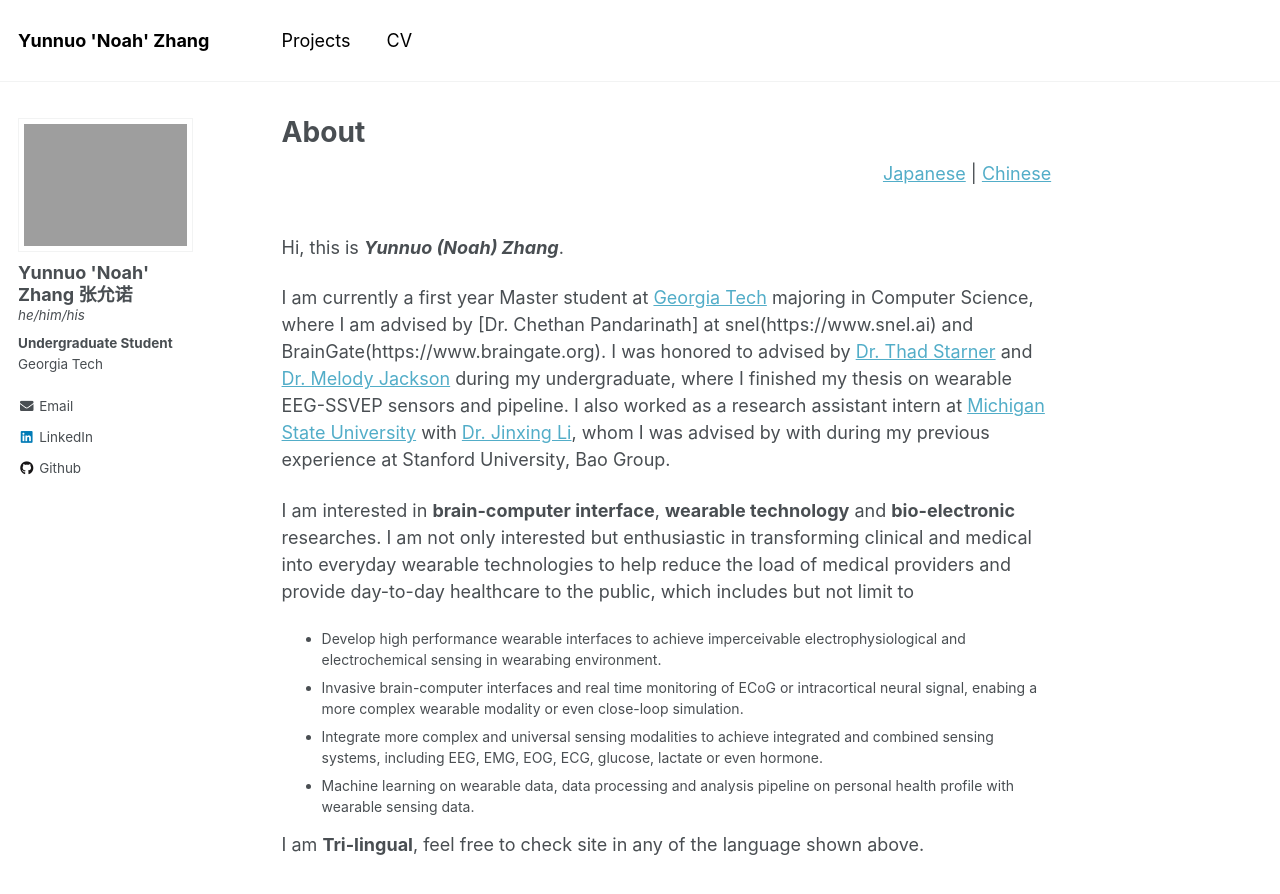
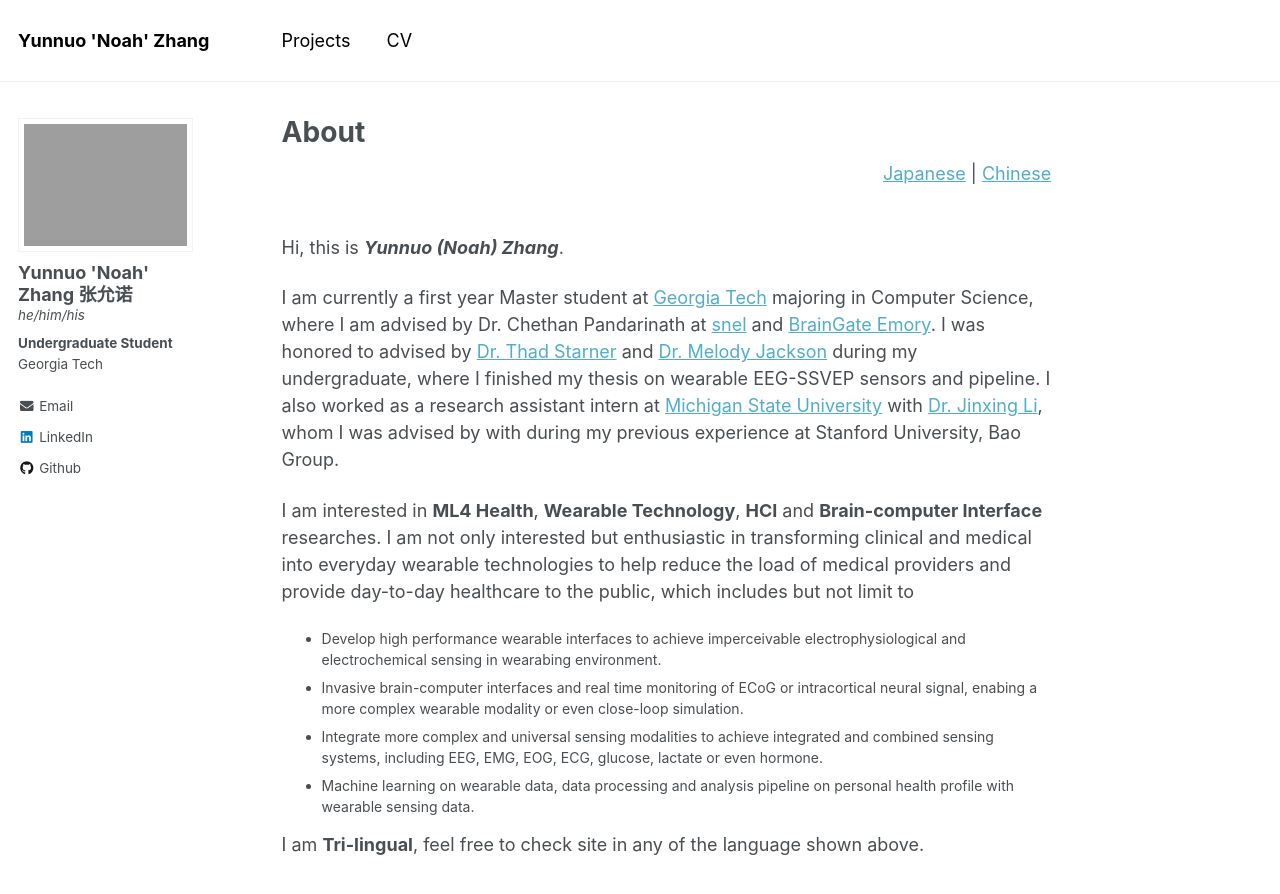
Before and after one commit to NoahZhang1/NoahZhang1.github.io, a Jekyll site: the page built from _pages/about.md, in a window 1280 px wide and 900 px high. Shown: the top 894 px of the window. Built offline with Jekyll 4.4.1, drawn with Linux system fonts in a browser that asks for light colours.

Commit message:
update some format

```diff
--- a/_pages/about.md
+++ b/_pages/about.md
@@ -16,9 +16,9 @@ redirect_from:
 
 Hi, this is ***Yunnuo (Noah) Zhang***.
 
-I am currently a first year Master student at [Georgia Tech](https://www.gatech.edu) majoring in Computer Science, where I am advised by [Dr. Chethan Pandarinath] at snel(https://www.snel.ai) and BrainGate(https://www.braingate.org). I was honored to advised by [Dr. Thad Starner](https://www.cc.gatech.edu/home/thad/index.htm) and [Dr. Melody Jackson](https://faculty.cc.gatech.edu/~melody/) during my undergraduate, where I finished my thesis on wearable EEG-SSVEP sensors and pipeline. I also worked as a research assistant intern at [Michigan State University](https://www.msu.edu) with [Dr. Jinxing Li](https://www.labli.net), whom I was advised by with during my previous experience at Stanford University, Bao Group.
+I am currently a first year Master student at [Georgia Tech](https://www.gatech.edu) majoring in Computer Science, where I am advised by Dr. Chethan Pandarinath at [snel](https://www.snel.ai) and [BrainGate Emory](https://www.braingate.org). I was honored to advised by [Dr. Thad Starner](https://www.cc.gatech.edu/home/thad/index.htm) and [Dr. Melody Jackson](https://faculty.cc.gatech.edu/~melody/) during my undergraduate, where I finished my thesis on wearable EEG-SSVEP sensors and pipeline. I also worked as a research assistant intern at [Michigan State University](https://www.msu.edu) with [Dr. Jinxing Li](https://www.labli.net), whom I was advised by with during my previous experience at Stanford University, Bao Group.
 
-I am interested in **brain-computer interface**, **wearable technology** and **bio-electronic** researches. I am not only interested but enthusiastic in transforming clinical and medical into everyday wearable technologies to help reduce the load of medical providers and provide day-to-day healthcare to the public, which includes but not limit to
+I am interested in **ML4 Health**, **Wearable Technology**, **HCI** and **Brain-computer Interface** researches. I am not only interested but enthusiastic in transforming clinical and medical into everyday wearable technologies to help reduce the load of medical providers and provide day-to-day healthcare to the public, which includes but not limit to
 <ul style="font-size: 14px;">
   <li>Develop high performance wearable interfaces to achieve imperceivable electrophysiological and electrochemical sensing in wearabing environment.</li>
   <li>Invasive brain-computer interfaces and real time monitoring of ECoG or intracortical neural signal, enabing a more complex wearable modality or even close-loop simulation.</li>
```
